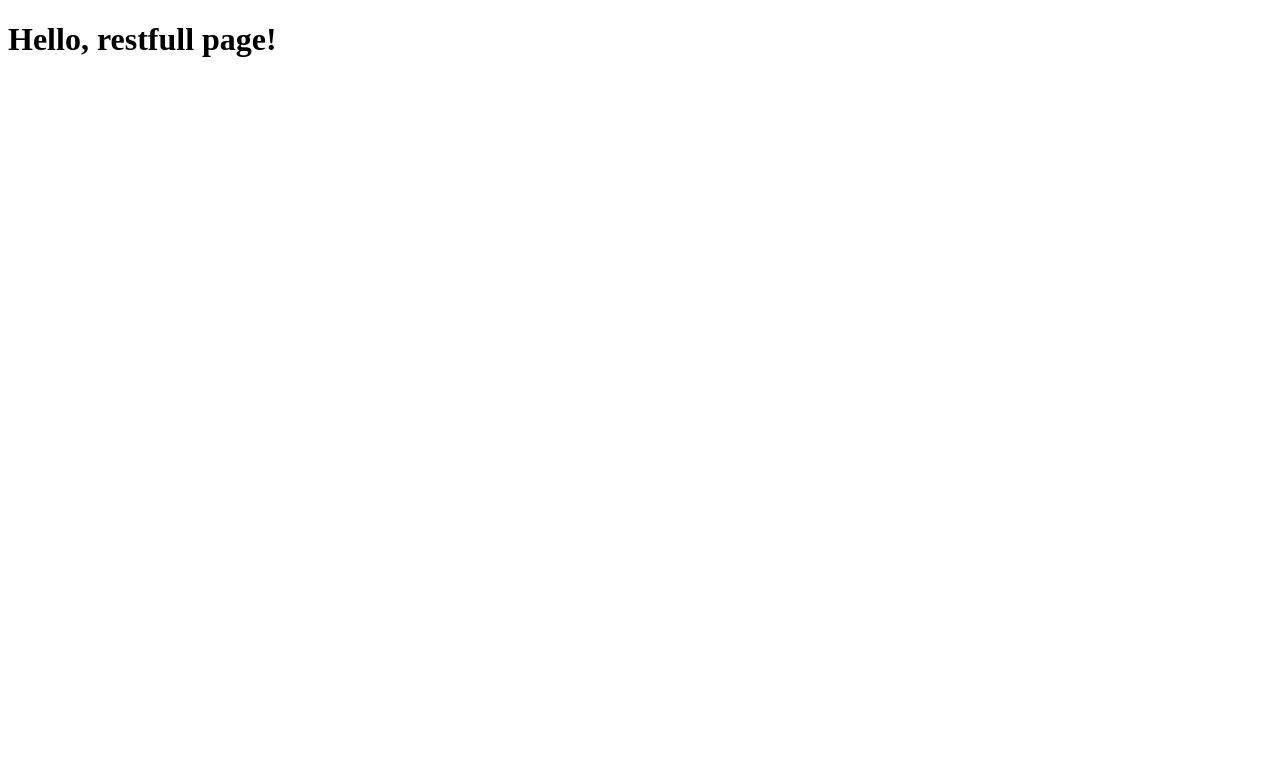
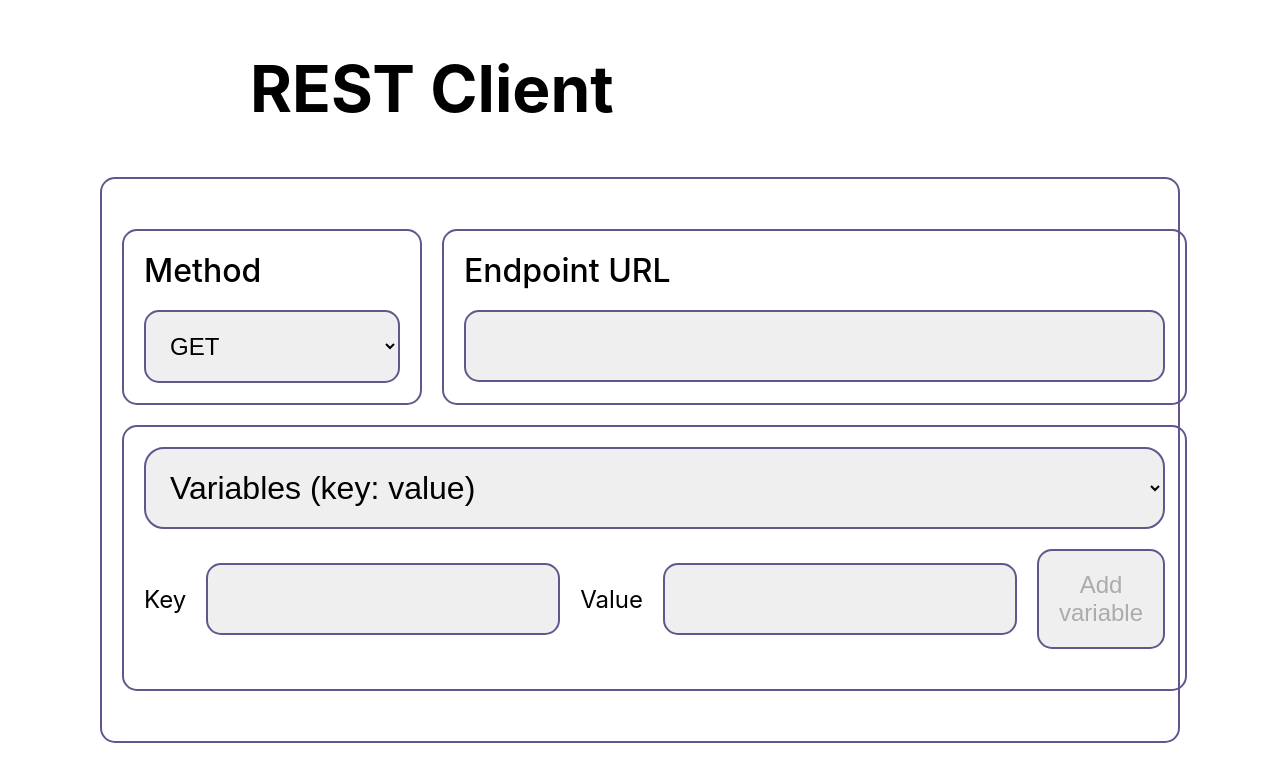
Before and after one commit to nuriver/graphiql-app, a Next.js app: page /restfull-client in a window 1280 px wide. Shown: the top 782 px of the page. Built offline with nearby package versions, Linux system fonts and the light colour scheme.

Commit message:
feat: create some blocks for rest-client page

```diff
--- /dev/null
+++ b/src/app/restfull-client/endpoint.tsx
@@ -0,0 +1,17 @@
+'use client';
+import { useState } from 'react';
+
+export default function Endpoint() {
+  const [endpoint, setEndpoint] = useState('');
+  return (
+    <div className="request__endpoint">
+      <h2 className="endpoint__title">Endpoint URL</h2>
+      <input
+        value={endpoint}
+        type="text"
+        className="rest__input"
+        onChange={(item) => setEndpoint(item.target.value)}
+      ></input>
+    </div>
+  );
+}
--- /dev/null
+++ b/src/app/restfull-client/method.tsx
@@ -0,0 +1,22 @@
+'use client';
+import { useState } from 'react';
+
+export default function Method() {
+  const [method, setMethod] = useState('GET');
+
+  return (
+    <div className="request__method">
+      <h2 className="method__title">Method</h2>
+      <select
+        value={method}
+        className="method__select"
+        onChange={(item) => setMethod(item.target.value)}
+      >
+        <option value="GET">GET</option>
+        <option value="POST">POST</option>
+        <option value="PUT">PUT</option>
+        <option value="DELETE">DELETE</option>
+      </select>
+    </div>
+  );
+}
--- a/src/app/restfull-client/page.tsx
+++ b/src/app/restfull-client/page.tsx
@@ -1,3 +1,11 @@
+import RequestBlock from './requestBlock';
+import '../../styles/main.scss';
+
 export default function Page() {
-  return <h1>Hello, restfull page!</h1>;
+  return (
+    <div className="rest-client">
+      <h1>REST Client</h1>
+      <RequestBlock />
+    </div>
+  );
 }
--- /dev/null
+++ b/src/app/restfull-client/requestBlock.jsx
@@ -0,0 +1,22 @@
+'use client';
+import { useState } from 'react';
+import Method from './method';
+import Endpoint from './endpoint';
+import Variables from './variables';
+
+export default function RequestBlock() {
+  //   const [endpoint, setEndpoint] = useState('');
+  //   const [headerKey, setHeaderKey] = useState('');
+  //   const [headerValue, setHeaderValue] = useState('');
+  //   const [body, setBody] = useState('');
+
+  return (
+    <div className="rest-client__request">
+      <div className="request__method-url">
+        <Method />
+        <Endpoint />
+      </div>
+      <Variables />
+    </div>
+  );
+}
--- /dev/null
+++ b/src/app/restfull-client/variables.tsx
@@ -0,0 +1,66 @@
+'use client';
+import { useState } from 'react';
+
+interface Variable {
+  key: string;
+  value: string;
+}
+
+export default function Variables() {
+  const [variableKey, setVariableKey] = useState('');
+  const [variableValue, setVariableValue] = useState('');
+  const [variables, setVariables] = useState<Variable[]>([]);
+
+  const isDisabled = variableKey.trim() === '' || variableValue.trim() === '';
+
+  const handleAddVariable = () => {
+    const newVariable = { key: variableKey, value: variableValue };
+    setVariables([...variables, newVariable]);
+    setVariableKey('');
+    setVariableValue('');
+  };
+  return (
+    <div className="request__variables">
+      <select id="select-variable" className="rest__select">
+        <option value="">Variables (key: value)</option>
+        {variables.map((variable, index) => (
+          <option key={index} value={variable.value}>
+            {variable.key}: {variable.value}
+          </option>
+        ))}
+      </select>
+
+      <div className="variables__add-variable">
+        <label htmlFor="variable-key" className="rest__label">
+          Key
+        </label>
+        <input
+          id="variable-key"
+          value={variableKey}
+          type="text"
+          className="rest__input"
+          onChange={(item) => setVariableKey(item.target.value)}
+        />
+        <label htmlFor="variable-value" className="rest__label">
+          Value
+        </label>
+        <input
+          id="variable-value"
+          value={variableValue}
+          type="text"
+          className="rest__input"
+          onChange={(item) => setVariableValue(item.target.value)}
+        />
+
+        <button
+          disabled={isDisabled}
+          className="rest__button"
+          onClick={handleAddVariable}
+        >
+          Add variable
+        </button>
+      </div>
+      <div className="variables__add-variable"></div>
+    </div>
+  );
+}
--- a/src/styles/base/_base.scss
+++ b/src/styles/base/_base.scss
@@ -3,3 +3,15 @@ html * {
   margin: 0;
   box-sizing: border-box;
 }
+body {
+  font-family: Inter, sans-serif;
+}
+h1 {
+  margin: 50px 150px;
+  font-size: 64px;
+  font-weight: 700;
+}
+h2 {
+  font-size: 32px;
+  font-weight: 500;
+}
--- /dev/null
+++ b/src/styles/components/restfull-client/_restfull-client.scss
@@ -0,0 +1,78 @@
+.rest-client {
+  padding: 0 100px;
+  width: 100%;
+  max-width: 1520px;
+  .rest__label {
+    font-size: 24px;
+  }
+  .rest__input,
+  .rest__button {
+    padding: 20px;
+    border: 2px solid #65558f;
+    border-radius: 15px;
+    transition: all 0.2s ease-in-out;
+    font-size: 24px;
+    background-color: #efefef;
+  }
+  .rest__button:hover {
+    color: #ffffff;
+    background-color: #65558f;
+    cursor: pointer;
+  }
+  .rest__button:disabled {
+    background-color: #efefef;
+    cursor: default;
+    color: #1010104d;
+  }
+  .rest__select {
+    padding: 20px;
+    border: 2px solid #65558f;
+    border-radius: 20px;
+    font-size: 32px;
+    font-weight: 500;
+  }
+  .rest-client__request {
+    display: flex;
+    flex-direction: column;
+    flex-wrap: wrap;
+    gap: 20px;
+    border: 2px solid #65558f;
+    border-radius: 15px;
+    padding: 50px 20px;
+    .request__method-url {
+      display: flex;
+      gap: 20px;
+    }
+    .request__method,
+    .request__endpoint,
+    .request__variables {
+      display: flex;
+      flex-direction: column;
+      gap: 20px;
+      border: 2px solid #65558f;
+      border-radius: 15px;
+      padding: 20px;
+    }
+    .request__method {
+      width: 100%;
+      max-width: 300px;
+    }
+    .request__endpoint {
+      width: 100%;
+      max-width: 1130px;
+    }
+    .method__select {
+      border: 2px solid #65558f;
+      border-radius: 15px;
+      padding: 20px;
+      font-size: 24px;
+    }
+
+    .variables__add-variable {
+      display: flex;
+      gap: 20px;
+      align-items: center;
+      justify-content: space-between;
+    }
+  }
+}
--- a/src/styles/main.css
+++ b/src/styles/main.css
@@ -1 +1,98 @@
-/*# sourceMappingURL=main.css.map */
+html * {
+  padding: 0;
+  margin: 0;
+  box-sizing: border-box;
+}
+
+body {
+  font-family: Inter, sans-serif;
+}
+
+h1 {
+  margin: 50px 150px;
+  font-size: 64px;
+  font-weight: 700;
+}
+
+h2 {
+  font-size: 32px;
+  font-weight: 500;
+}
+
+.rest-client {
+  padding: 0 100px;
+  width: 100%;
+  max-width: 1520px;
+}
+.rest-client .rest__label {
+  font-size: 24px;
+}
+.rest-client .rest__input,
+.rest-client .rest__button {
+  padding: 20px;
+  border: 2px solid #65558f;
+  border-radius: 15px;
+  transition: all 0.2s ease-in-out;
+  font-size: 24px;
+  background-color: #efefef;
+}
+.rest-client .rest__button:hover {
+  color: #ffffff;
+  background-color: #65558f;
+  cursor: pointer;
+}
+.rest-client .rest__button:disabled {
+  background-color: #efefef;
+  cursor: default;
+  color: rgba(16, 16, 16, 0.3019607843);
+}
+.rest-client .rest__select {
+  padding: 20px;
+  border: 2px solid #65558f;
+  border-radius: 20px;
+  font-size: 32px;
+  font-weight: 500;
+}
+.rest-client .rest-client__request {
+  display: flex;
+  flex-direction: column;
+  flex-wrap: wrap;
+  gap: 20px;
+  border: 2px solid #65558f;
+  border-radius: 15px;
+  padding: 50px 20px;
+}
+.rest-client .rest-client__request .request__method-url {
+  display: flex;
+  gap: 20px;
+}
+.rest-client .rest-client__request .request__method,
+.rest-client .rest-client__request .request__endpoint,
+.rest-client .rest-client__request .request__variables {
+  display: flex;
+  flex-direction: column;
+  gap: 20px;
+  border: 2px solid #65558f;
+  border-radius: 15px;
+  padding: 20px;
+}
+.rest-client .rest-client__request .request__method {
+  width: 100%;
+  max-width: 300px;
+}
+.rest-client .rest-client__request .request__endpoint {
+  width: 100%;
+  max-width: 1130px;
+}
+.rest-client .rest-client__request .method__select {
+  border: 2px solid #65558f;
+  border-radius: 15px;
+  padding: 20px;
+  font-size: 24px;
+}
+.rest-client .rest-client__request .variables__add-variable {
+  display: flex;
+  gap: 20px;
+  align-items: center;
+  justify-content: space-between;
+} /*# sourceMappingURL=main.css.map */
--- a/src/styles/main.scss
+++ b/src/styles/main.scss
@@ -0,0 +1,2 @@
+@import 'base/base';
+@import 'components/restfull-client/restfull-client';
```
Also changed, not shown: 2 other files (tests, documents, lock files or other folders).
